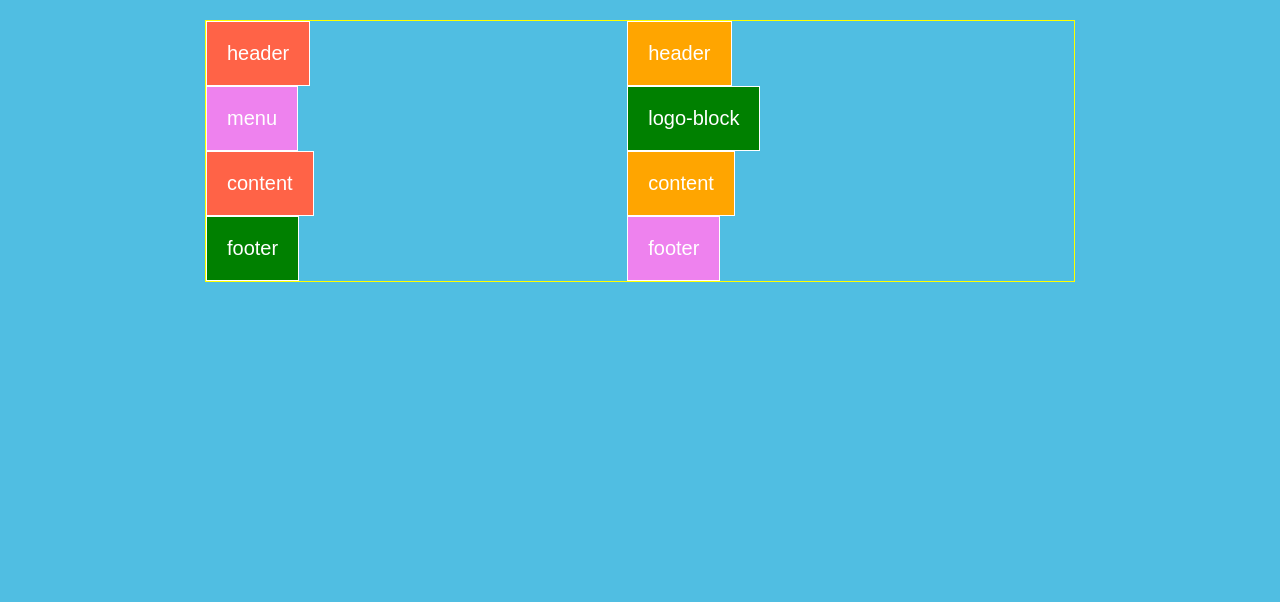
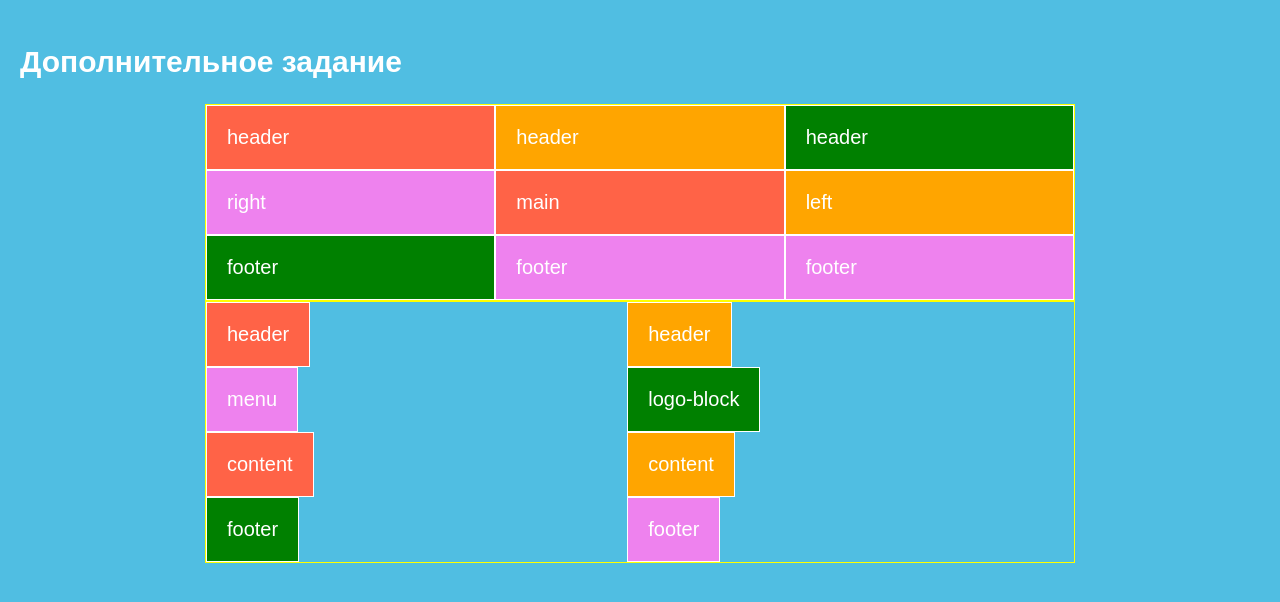
Before and after one commit to Naterro/HomeWork, a web app: file 4/index.html in a window 1280 px wide. Shown: the top 602 px of the page. Run offline with its HTML, style and script files only (its server is not run), Linux system fonts and the light colour scheme.

Commit message:
4-fixed
добавил доп задание

```diff
--- a/4/index.html
+++ b/4/index.html
@@ -9,7 +9,21 @@
     <link rel="stylesheet" href="style/layout.css">
 </head>
 <body>
+<h2>
+    Дополнительное задание
+</h2>
+<div class="container d-grid grid-dp">
+    <div class="block red">header</div>
+    <div class="block orange">header</div>
+    <div class="block green">header</div>
+    <div class="block violet">right</div>
+    <div class="block red">main</div>
+    <div class="block orange">left</div>
+    <div class="block green">footer</div>
+    <div class="block violet">footer</div>
+    <div class="block violet">footer</div>
 
+</div>
 <!--<div class="container d-grid template-grid">
     <div class="block red">1</div>
     <div class="block orange">2</div>
--- a/4/style/layout.css
+++ b/4/style/layout.css
@@ -63,6 +63,12 @@
     grid-template: 100px 100px/100px 100px;
     align-items: start;
 }
+.grid-dp{
+    grid-template-areas:
+    "header header header";
+    "right-side main left-side";
+    "footer footer foooter"
+}
 .grid-hw{
     grid-template-areas:
     "header header"
```
